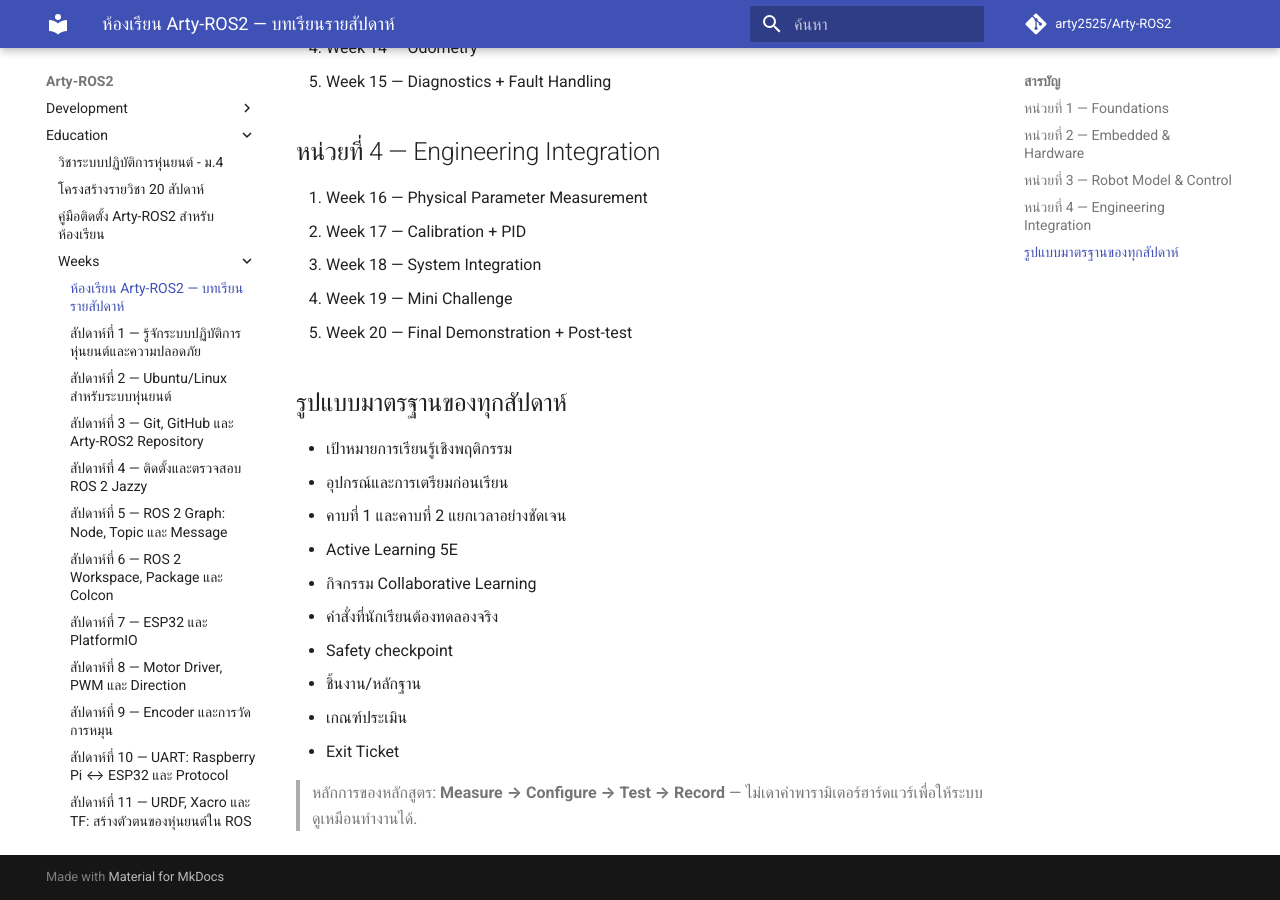
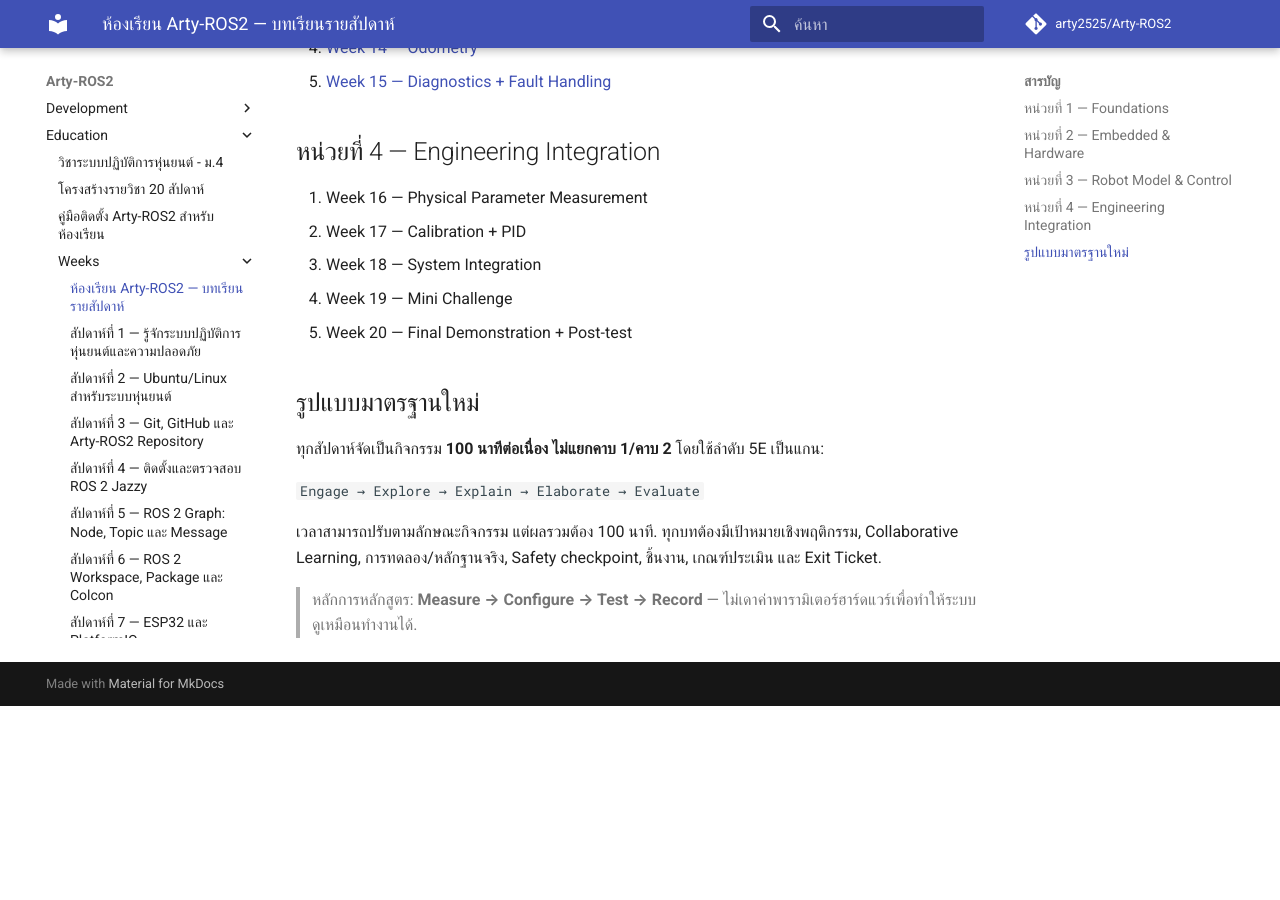
Before and after one commit to arty2525/Arty-ROS2, an MkDocs documentation site: the page built from docs/education/weeks/README.md, in a window 1280 px wide and 900 px high, scrolled down 915 px. Built offline with MkDocs 1.6.1 and Material for MkDocs 9.7.7, drawn with Linux system fonts in a browser that asks for light colours; comment, search, counter and statistics services are not loaded; after the commit the page ends 1621 px from its top, so only the background shows below that; some of the changed text lies outside the part shown.

Commit message:
Education: adopt continuous 100-minute format and link Week 11-15

```diff
--- a/docs/education/weeks/README.md
+++ b/docs/education/weeks/README.md
@@ -2,7 +2,7 @@
 
 รายวิชา **ระบบปฏิบัติการหุ่นยนต์** ระดับชั้น **ม.4**
 กลุ่มสาระการเรียนรู้ **วิทยาศาสตร์และเทคโนโลยี**
-20 สัปดาห์ × 2 คาบ × 50 นาที = 40 คาบ
+20 สัปดาห์ × **100 นาทีต่อเนื่อง** = 2,000 นาที (เทียบเท่า 40 คาบ × 50 นาที)
 
 ## หน่วยที่ 1 — Foundations
 1. [Week 01 — ระบบหุ่นยนต์และความปลอดภัย](week-01.md)
@@ -19,11 +19,11 @@
 10. [Week 10 — UART Protocol](week-10.md)
 
 ## หน่วยที่ 3 — Robot Model & Control
-11. Week 11 — URDF/Xacro + TF
-12. Week 12 — ros2_control
-13. Week 13 — Differential Drive + cmd_vel
-14. Week 14 — Odometry
-15. Week 15 — Diagnostics + Fault Handling
+11. [Week 11 — URDF/Xacro + TF](week-11.md)
+12. [Week 12 — ros2_control](week-12.md)
+13. [Week 13 — Differential Drive + cmd_vel](week-13.md)
+14. [Week 14 — Odometry](week-14.md)
+15. [Week 15 — Diagnostics + Fault Handling](week-15.md)
 
 ## หน่วยที่ 4 — Engineering Integration
 16. Week 16 — Physical Parameter Measurement
@@ -32,16 +32,11 @@
 19. Week 19 — Mini Challenge
 20. Week 20 — Final Demonstration + Post-test
 
-## รูปแบบมาตรฐานของทุกสัปดาห์
-- เป้าหมายการเรียนรู้เชิงพฤติกรรม
-- อุปกรณ์และการเตรียมก่อนเรียน
-- คาบที่ 1 และคาบที่ 2 แยกเวลาอย่างชัดเจน
-- Active Learning 5E
-- กิจกรรม Collaborative Learning
-- คำสั่งที่นักเรียนต้องทดลองจริง
-- Safety checkpoint
-- ชิ้นงาน/หลักฐาน
-- เกณฑ์ประเมิน
-- Exit Ticket
+## รูปแบบมาตรฐานใหม่
+ทุกสัปดาห์จัดเป็นกิจกรรม **100 นาทีต่อเนื่อง ไม่แยกคาบ 1/คาบ 2** โดยใช้ลำดับ 5E เป็นแกน:
 
-> หลักการของหลักสูตร: **Measure → Configure → Test → Record** — ไม่เดาค่าพารามิเตอร์ฮาร์ดแวร์เพื่อให้ระบบดูเหมือนทำงานได้.
+`Engage → Explore → Explain → Elaborate → Evaluate`
+
+เวลาสามารถปรับตามลักษณะกิจกรรม แต่ผลรวมต้อง 100 นาที. ทุกบทต้องมีเป้าหมายเชิงพฤติกรรม, Collaborative Learning, การทดลอง/หลักฐานจริง, Safety checkpoint, ชิ้นงาน, เกณฑ์ประเมิน และ Exit Ticket.
+
+> หลักการหลักสูตร: **Measure → Configure → Test → Record** — ไม่เดาค่าพารามิเตอร์ฮาร์ดแวร์เพื่อทำให้ระบบดูเหมือนทำงานได้.
```
